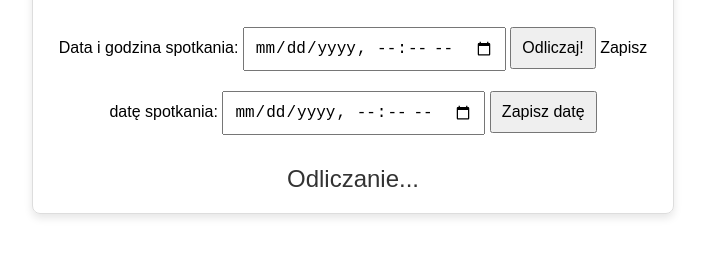
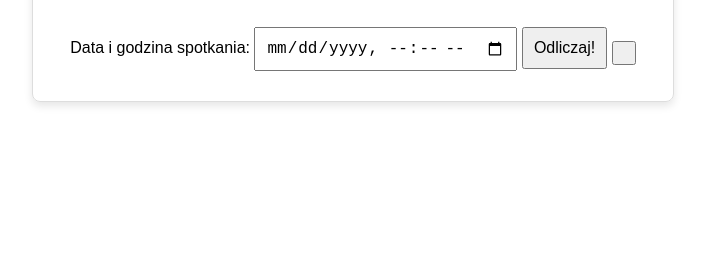
Before and after one commit to faustynakor/za-ile-bedzie-rafal, a website with bundled scripts: page index.html in a window 1280 px wide. Shown: the part 110-366 px from the top of the page, without its empty margins (287-992 px from the left). Built offline with nearby package versions, Linux system fonts and the light colour scheme.

Commit message:
Update Firebase conection

```diff
--- a/app.js
+++ b/app.js
@@ -80,8 +80,7 @@ function saveDate(date) {
         if (snapshot.exists()) {
             const savedDate = snapshot.val();
             console.log("Zapisana data: ", savedDate);
-            // Update countdown with the saved date
-            startCountdown(savedDate); // Fix: Corrected to call startCountdown
+            startCountdown(savedDate);
         } else {
             console.log("Brak zapisanej daty.");
         }
@@ -91,14 +90,4 @@ function saveDate(date) {
     });
 }
 
-function setMeetingDate() {
-    const dateInput = document.getElementById("meetingDate").value;
-    if (dateInput) {
-        saveDate(dateInput);
-        alert("Data spotkania została zapisana!");
-    } else {
-        alert("Proszę podać datę!");
-    }
-}
-
 document.addEventListener("DOMContentLoaded", getDate);
--- a/index.html
+++ b/index.html
@@ -1,3 +1,4 @@
+
 <!DOCTYPE html>
 <html lang="pl">
 <head>
@@ -12,14 +13,7 @@
         <label for="meeting-time">Data i godzina spotkania:</label>
         <input type="datetime-local" id="meeting-time">
         <button onclick="startCountdown()">Odliczaj!</button>
-        <!-- Drugi input z etykietą -->
-        <label for="meetingDate">Zapisz datę spotkania:</label>
-        <input type="datetime-local" id="meetingDate" />
-
-        <button onclick="setMeetingDate()">Zapisz datę</button>
-
-        <!-- Jeden div dla odliczania -->
-        <div id="countdown">Odliczanie...</div>
+        <button onclick="setMeetingDate()"></button>
     </div>
     <script src="app.js"></script>
 </body>
```
